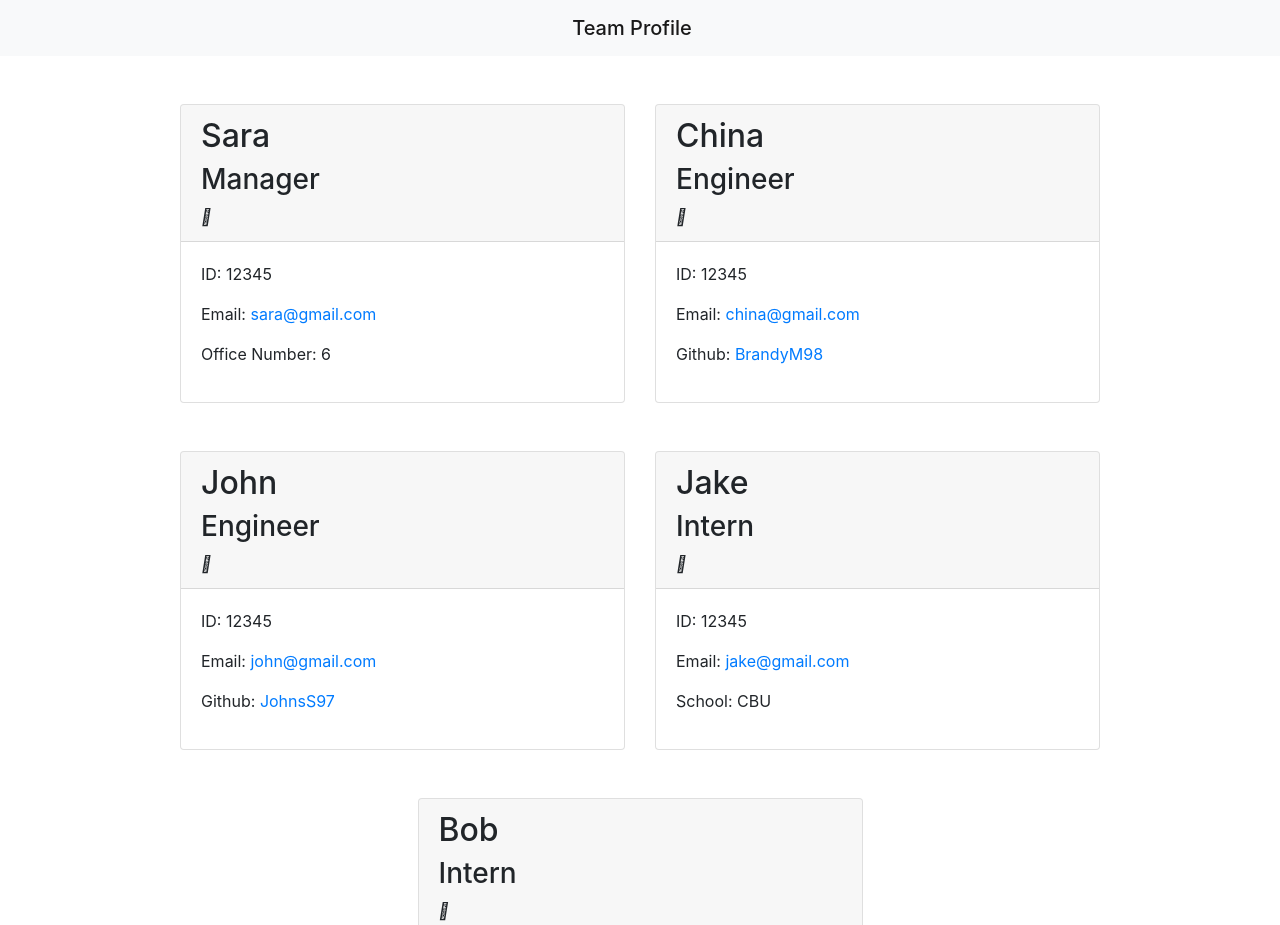
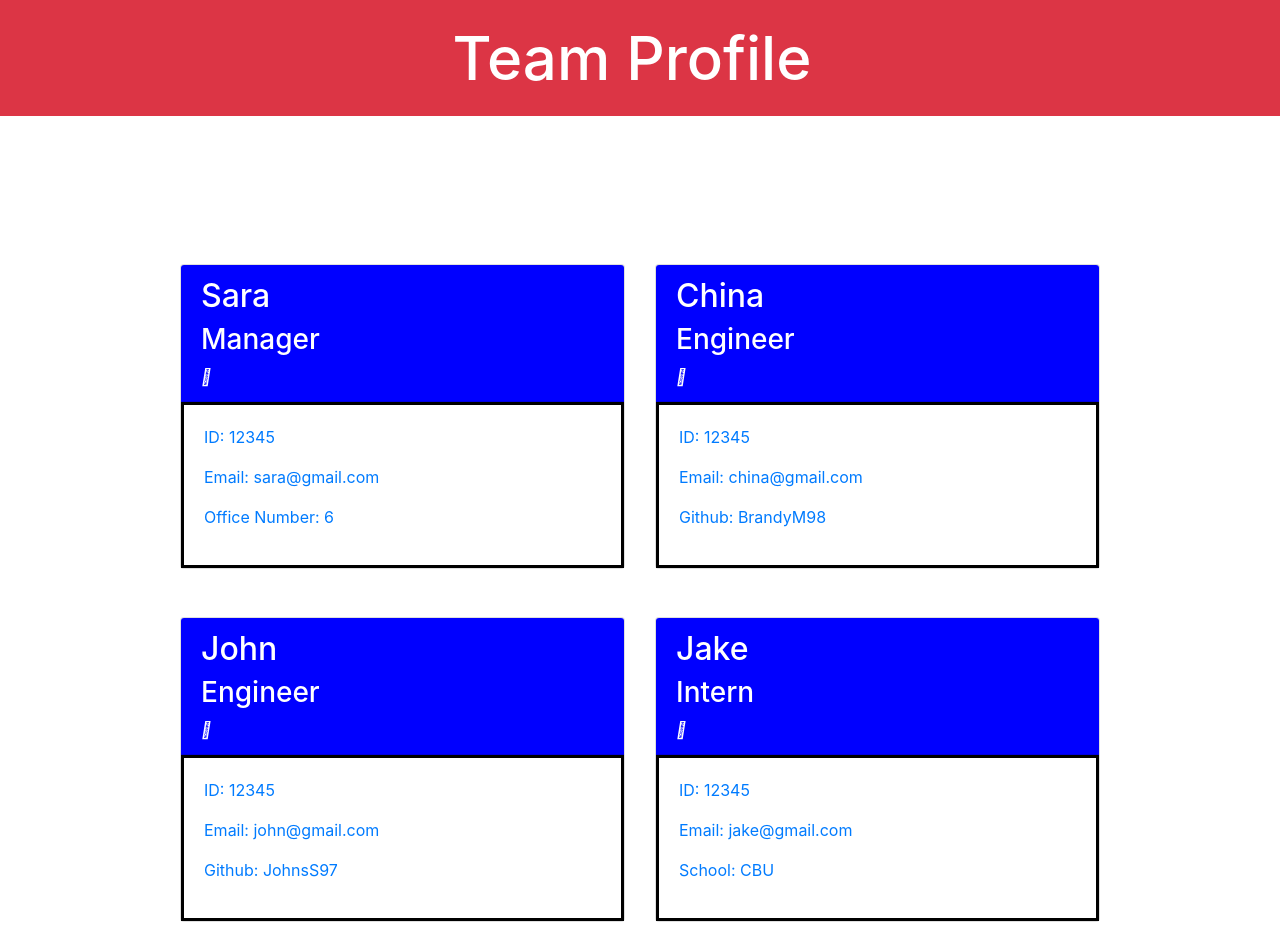
Before and after one commit to BrandyM98/team-profile-project, a website: page dist/team.html in a window 1280 px wide. Shown: the top 925 px of the page. Drawn offline with nearby package versions, Linux system fonts and the light colour scheme; files that its build step writes are made by us from their sources.

Commit message:
added and changed css

```diff
--- a/dist/style.css
+++ b/dist/style.css
@@ -1,3 +1,26 @@
 * {
     box-sizing: border-box;
 }
+
+.navbar-brand {
+    font-size: 60px;
+}
+
+.container {
+    margin: 100px auto;
+    justify-content: space-evenly;
+    display: flex;
+
+}
+
+
+.card-header {
+    background-color: blue;
+    color: white;
+}
+
+.card-body {
+    background-color: white;
+    color: var(--primary);
+    border: solid black;
+}
--- a/dist/team.html
+++ b/dist/team.html
@@ -9,13 +9,13 @@
     <link rel="stylesheet" href="https://use.fontawesome.com/releases/v5.8.1/css/all.css"
         integrity="sha384-50oBUHEmvpQ+1lW4y57PTFmhCaXp0ML5d60M1M7uH2+nqUivzIebhndOJK28anvf" crossorigin="anonymous" />
     <link href="https://fonts.googleapis.com/css?family=Open+Sans&display=swap" rel="stylesheet" />
-    <link rel="stylesheet" href="./assets/style.css" />
+    <link rel="stylesheet" href="./style.css" />
     <title>Team Profile</title>
 </head>
 
 <body>
     <header>
-        <nav class="navbar navbar-light bg-light" id="navbar">
+        <nav class="navbar navbar-dark bg-danger" id="navbar">
             <span class="navbar-brand mb-0 h1 w-100 text-center" id="navbar-title">Team Profile</span>
         </nav>
     </header>
```
